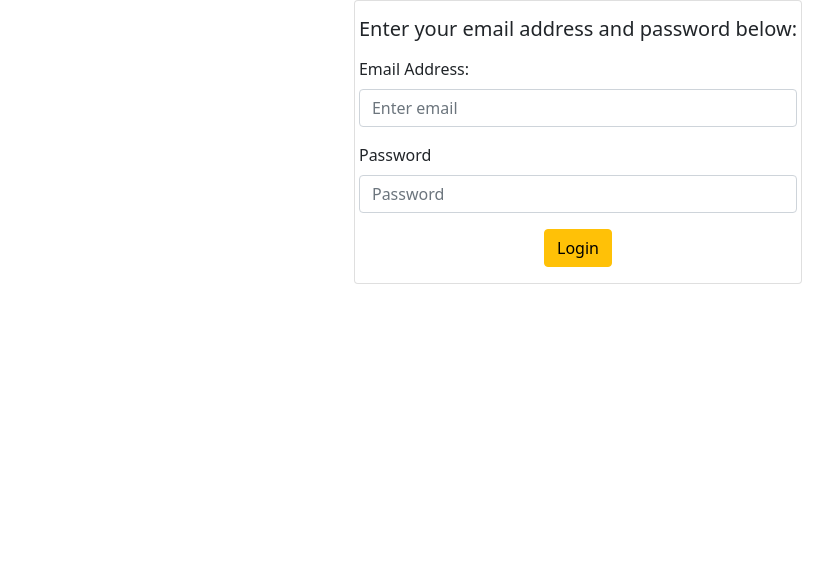
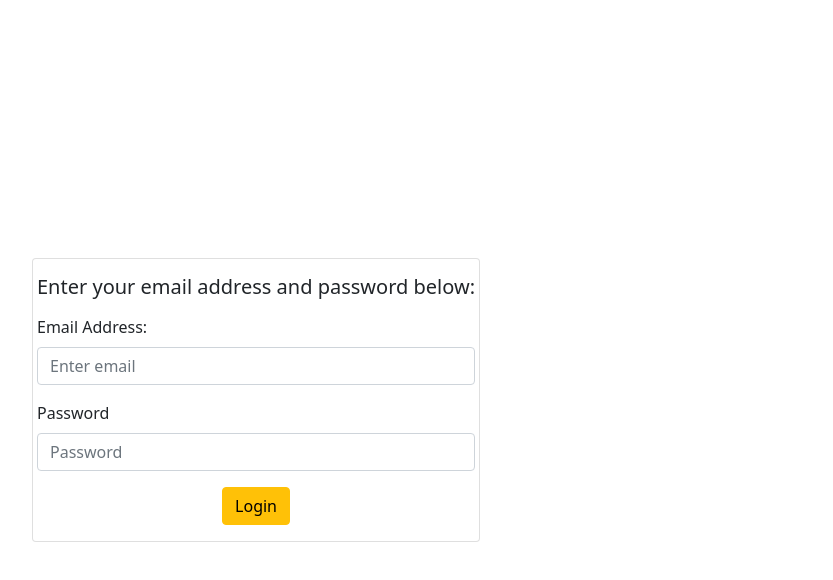
Before and after one commit to JoelPWK/may21-cohort, a React (Create React App) app: page / in a window 1280 px wide. Shown: the top 580 px of the page, without its empty margins (62-895 px from the left). Built offline with nearby package versions, Linux system fonts and the light colour scheme.

Commit message:
Centered Login

```diff
--- a/src/App.css
+++ b/src/App.css
@@ -1,3 +1,7 @@
+.Login {
+  height: 100vh
+}
+
 .App {
   text-align: center;
 }
--- a/src/Login.js
+++ b/src/Login.js
@@ -1,5 +1,6 @@
 import React from 'react';
 import 'bootstrap/dist/css/bootstrap.min.css';
+import './App.css';
 import Button from 'react-bootstrap/Button';
 import Form from 'react-bootstrap/Form';
 import Container from 'react-bootstrap/Container';
@@ -7,8 +8,8 @@ import Card from 'react-bootstrap/Card';
 
 function Login() {
     return (
-        <Container>
-            <div className="d-flex justify-content-center">
+        <Container className="Login" >
+            <div className="container-fluid h-100 d-flex align-items-center">
                 <Card>
                     <Card.Title className="mt-3 mb-3 ms-1 me-1">Enter your email address and password below:</Card.Title>
                     <Form>
```
